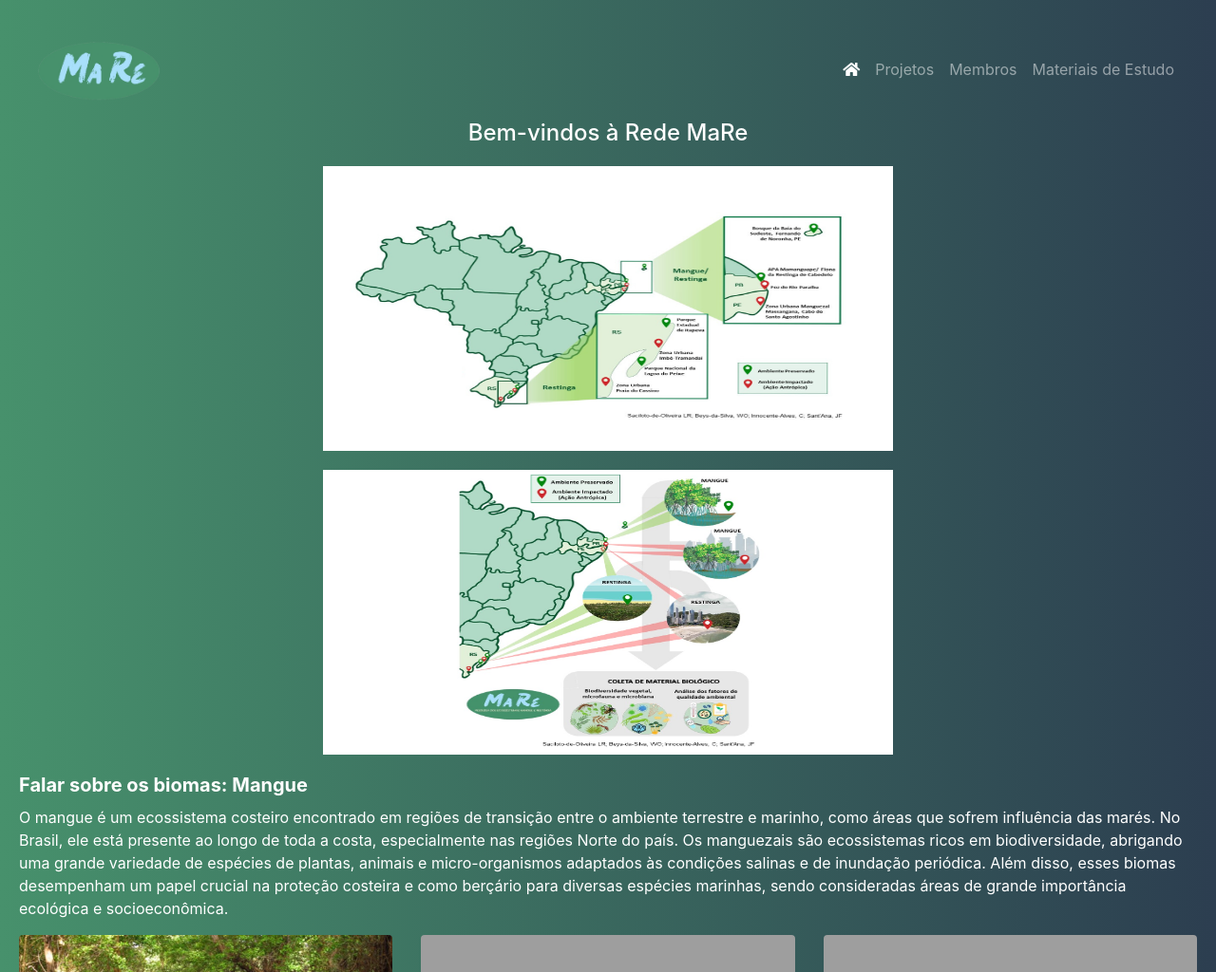
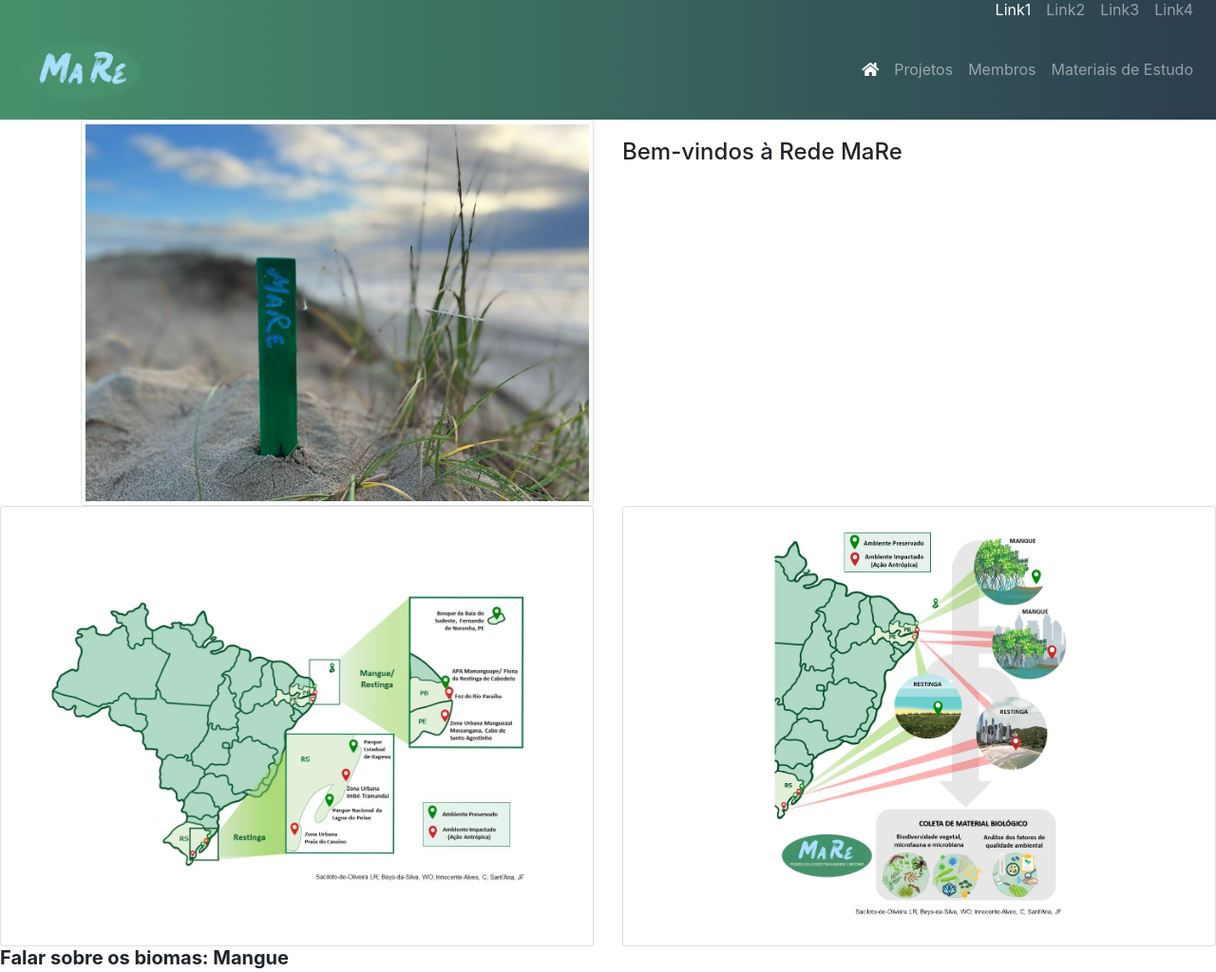
Before and after one commit to redemare23/teste, a plain HTML site: page index.html in a window 1280 px wide. Shown: the top 1024 px of the page at 95% size. Drawn offline with nearby package versions, Linux system fonts and the light colour scheme; no server answers; grey boxes are pictures that could not be loaded.

Commit message:
testando novo layout no mobile

```diff
--- a/assets/css/style.css
+++ b/assets/css/style.css
@@ -1,17 +1,16 @@
-body {
+/* body {
     background: linear-gradient(to right, #47916c, #2c3e50);
     color: #fff;
     padding: 20px;
-}
+} */
 
-.email-container {
-    max-width: 600px;
+.caixa {
     margin: auto;
 }
 
 .header {
-    text-align: center;
-    margin-bottom: 20px;
+    /* text-align: center; */
+    margin-top: 20px;
 }
 
 .header h1 {
@@ -51,8 +50,9 @@ body {
 }
 
 .footer {
+    background-color: #dffcee;
     padding-top: 20px;
-    border-top: 1px solid #fff;
+    border-top: 1px solid #47916c;
     margin-top: 20px;
 }
 
@@ -67,7 +67,7 @@ body {
 }
 
 .footer-links a {
-    color: #fff;
+    color: #000;
     text-decoration: none;
 }
 
@@ -108,3 +108,12 @@ body {
 .biome-img-container:hover .biome-img-overlay {
     opacity: 1;
 }
+
+#nav1 {
+    background: linear-gradient(to right, #47916c, #2c3e50);
+    height: 20px;
+  }
+
+#nav2 {
+    background: linear-gradient(to right, #47916c, #2c3e50);
+  }
--- a/index.html
+++ b/index.html
@@ -23,8 +23,32 @@
 
 <body>
 
-    <!-- Navbar -->
-    <nav class="navbar navbar-expand-lg navbar-dark">
+    <!-- Navbar1 -->
+    <nav id="nav1" class="navbar navbar-expand-lg navbar-dark">
+        <button class="navbar-toggler" type="button" data-toggle="collapse" data-target="#navbarNav"
+            aria-controls="navbarNav" aria-expanded="false" aria-label="Toggle navigation">
+            <span class="navbar-toggler-icon"></span>
+        </button>
+        <div class="collapse navbar-collapse" id="navbarNav">
+            <ul class="navbar-nav ml-auto">
+                <li class="nav-item active">
+                    <a class="nav-link" href="">Link1</i></a>
+                </li>
+                <li class="nav-item">
+                    <a class="nav-link" href="#">Link2</a>
+                </li>
+                <li class="nav-item">
+                    <a class="nav-link" href="#">Link3</a>
+                </li>
+                <li class="nav-item">
+                    <a class="nav-link" href="#">Link4</a>
+                </li>
+            </ul>
+        </div>
+    </nav>
+
+    <!-- Navbar2 -->
+    <nav id="nav2" class="navbar navbar-expand-lg navbar-dark">
         <a href="#" class="navbar-brand">
             <img src="assets/img/logo.png" width="142">
         </a>
@@ -50,26 +74,67 @@
         </div>
     </nav>
 
-    <div class="email-container">
-        <!-- Header -->
+    <div class="container">
+        <div class="row">
+          <div class="col-md-6">
+            <img src="assets/img/boasVindas1.jpg" alt="Imagem 1" class="img-thumbnail">
+          </div>
+          <div class="col-md-6">
+            <div class="header">
+                <h1>Bem-vindos à Rede MaRe</h1>
+            </div>
+
+
+            <div class="content">
+                <p id="conteudo-principal">
+
+                </p>
+
+                <script src="assets/js/principal.js"></script>
+            </div>
+          </div>
+        </div>
+      </div>
+
+      <div class="row">
+        <div class="col-sm-6 mb-3 mb-sm-0">
+          <div class="card">
+            <div class="card-body">
+                <img src="assets/img/mapa1.jpg" alt="Mapa 1" class="img-fluid">
+            </div>
+          </div>
+        </div>
+        <div class="col-sm-6">
+          <div class="card">
+            <div class="card-body">
+                <img src="assets/img/mapa2.jpg" alt="Mapa 2" class="img-fluid">
+            </div>
+          </div>
+        </div>
+      </div>
+
+
+
+    <!-- <div class="email-container">
+
         <div class="header">
             <h1>Bem-vindos à Rede MaRe</h1>
         </div>
 
-        <!-- Content -->
+
         <div class="content">
             <p id="conteudo-principal">
-                <!-- Aqui os dados serão inseridos dinamicamente pelo JavaScript -->
+
             </p>
 
             <script src="assets/js/principal.js"></script>
         </div>
 
-        <!-- Map Images -->
+
         <img src="assets/img/mapa1.jpg" alt="Mapa 1" class="map-img">
         <img src="assets/img/mapa2.jpg" alt="Mapa 2" class="map-img">
 
-    </div>
+    </div> -->
 
     <!-- Seção sobre Mangue -->
     <div class="biome-section">
@@ -145,6 +210,7 @@
         </div>
     </div>
     </div>
+
     <!-- Footer -->
     <div class="container footer">
         <div class="row">
```
Also changed, not shown: assets/img/boasVindas1.jpg (added), assets/img/boasVindas2.jpg (added), assets/js/principal.js (line endings or trailing spaces).
